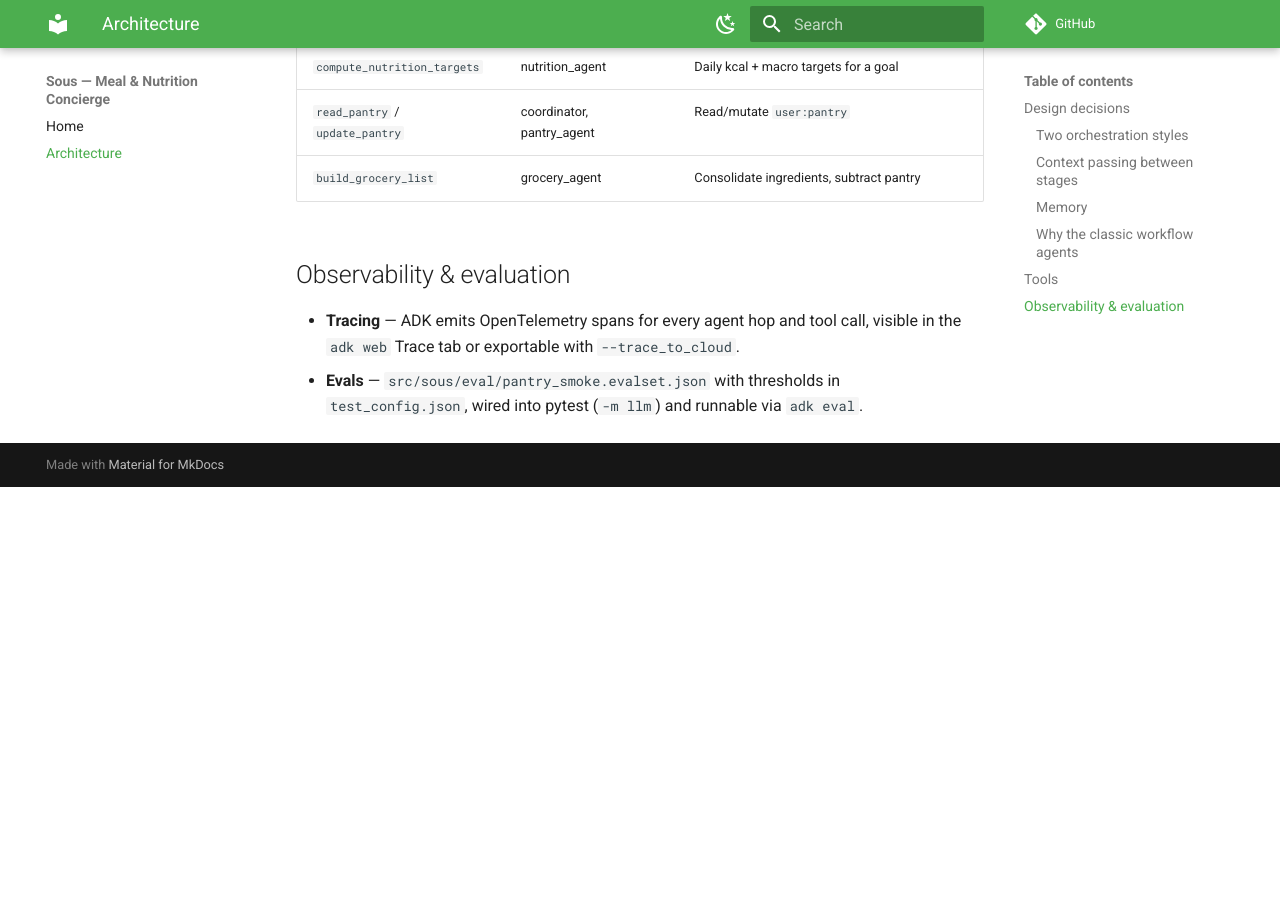
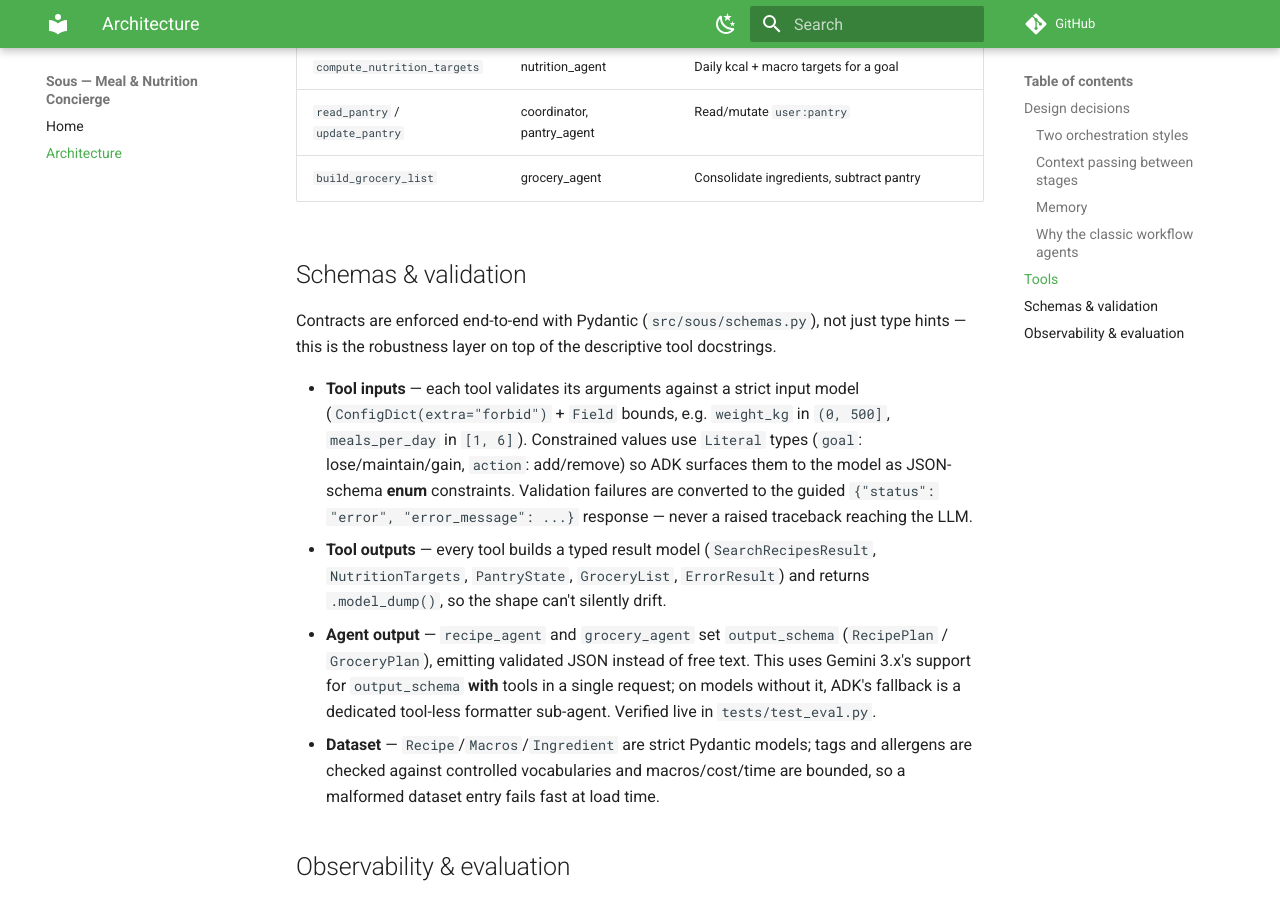
Before and after one commit to jth1911/jth-genai-L200, an MkDocs documentation site: the page built from docs/architecture.md, in a window 1280 px wide and 900 px high, scrolled down 1878 px. Built offline with MkDocs 1.6.1 and Material for MkDocs 9.7.7, drawn with Linux system fonts in a browser that asks for light colours; comment, search, counter and statistics services are not loaded; before the commit the page ends 2365 px from its top, so only the background shows below that.

Commit message:
Phase 5: document schemas & validation (issue #3)
- architecture.md: Schemas & validation section (inputs/outputs/agent/dataset)
- README: validation note + schemas.py in project layout

Closes #3

Co-Authored-By: Claude Opus 4.8 (1M context) <noreply@anthropic.com>

```diff
--- a/docs/architecture.md
+++ b/docs/architecture.md
@@ -70,6 +70,30 @@ independently of the model.
 | `read_pantry` / `update_pantry` | coordinator, pantry_agent | Read/mutate `user:pantry` |
 | `build_grocery_list` | grocery_agent | Consolidate ingredients, subtract pantry |
 
+## Schemas & validation
+
+Contracts are enforced end-to-end with Pydantic (`src/sous/schemas.py`), not just
+type hints — this is the robustness layer on top of the descriptive tool docstrings.
+
+- **Tool inputs** — each tool validates its arguments against a strict input model
+  (`ConfigDict(extra="forbid")` + `Field` bounds, e.g. `weight_kg` in `(0, 500]`,
+  `meals_per_day` in `[1, 6]`). Constrained values use `Literal` types
+  (`goal`: lose/maintain/gain, `action`: add/remove) so ADK surfaces them to the
+  model as JSON-schema **enum** constraints. Validation failures are converted to
+  the guided `{"status": "error", "error_message": ...}` response — never a
+  raised traceback reaching the LLM.
+- **Tool outputs** — every tool builds a typed result model (`SearchRecipesResult`,
+  `NutritionTargets`, `PantryState`, `GroceryList`, `ErrorResult`) and returns
+  `.model_dump()`, so the shape can't silently drift.
+- **Agent output** — `recipe_agent` and `grocery_agent` set `output_schema`
+  (`RecipePlan` / `GroceryPlan`), emitting validated JSON instead of free text.
+  This uses Gemini 3.x's support for `output_schema` **with** tools in a single
+  request; on models without it, ADK's fallback is a dedicated tool-less formatter
+  sub-agent. Verified live in `tests/test_eval.py`.
+- **Dataset** — `Recipe`/`Macros`/`Ingredient` are strict Pydantic models; tags
+  and allergens are checked against controlled vocabularies and macros/cost/time
+  are bounded, so a malformed dataset entry fails fast at load time.
+
 ## Observability & evaluation
 
 - **Tracing** — ADK emits OpenTelemetry spans for every agent hop and tool call,
```
Also changed, not shown: README.md (+7 -2 lines).
